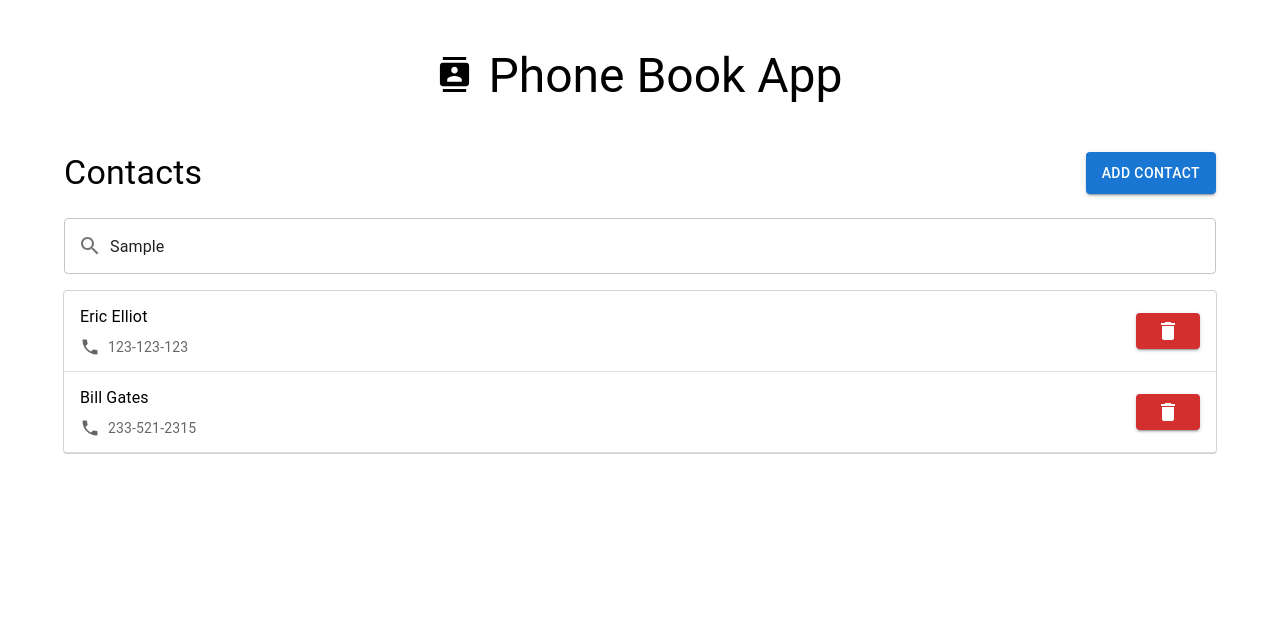
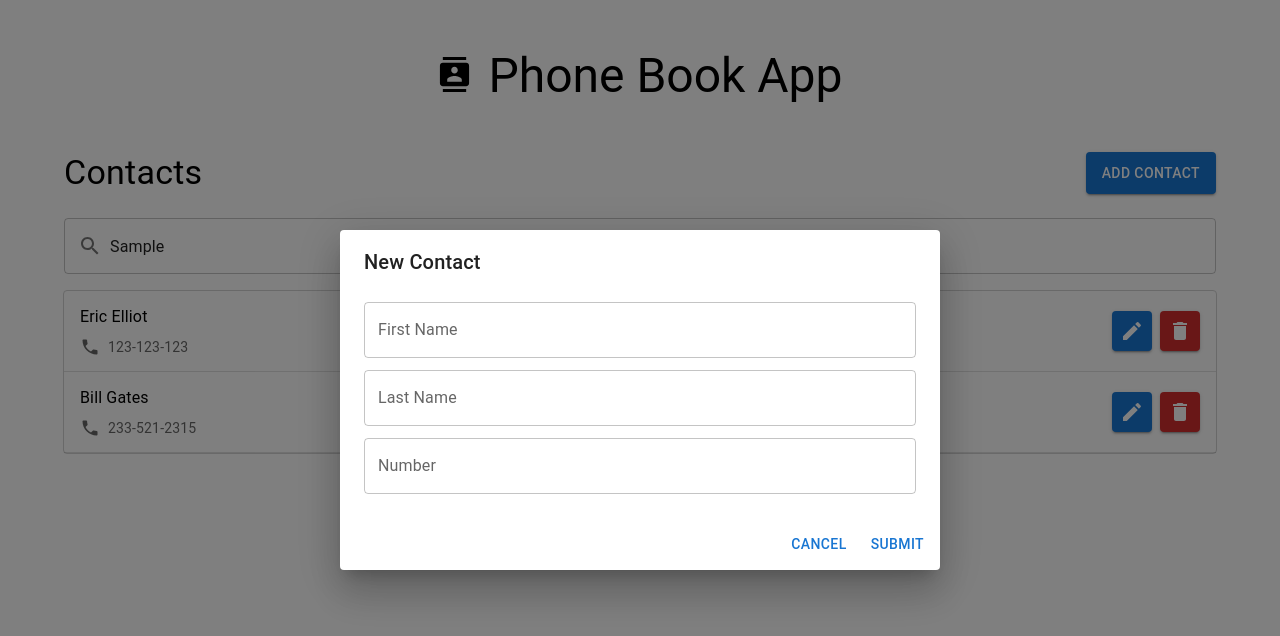
Before and after one commit to zackmichaeltech/phone-book-app, a React (Create React App) app in the folder client/: page / in a window 1280 px wide. Both pictures are taken after typing "Sample" into the empty fields and a click on the button "ADD CONTACT". Shown: the top 636 px of the page. Built offline with nearby package versions, Linux system fonts and the light colour scheme.

Commit message:
contact form, removed unneccessary console.log

```diff
--- a/client/package.json
+++ b/client/package.json
@@ -16,6 +16,7 @@
     "@types/react-dom": "^18.0.6",
     "react": "^18.2.0",
     "react-dom": "^18.2.0",
+    "react-hook-form": "^7.36.1",
     "react-scripts": "5.0.1",
     "typescript": "^4.8.4",
     "web-vitals": "^2.1.4"
--- a/client/src/App.tsx
+++ b/client/src/App.tsx
@@ -1,4 +1,4 @@
-import { useMemo } from "react";
+import { Fragment, useCallback, useMemo, useState } from "react";
 import {
   Button,
   Container,
@@ -12,25 +12,63 @@ import {
   useTheme,
 } from "@mui/material";
 import { Box } from "@mui/system";
-import { Search, Contacts, Delete, Phone } from "@mui/icons-material";
+import { Search, Contacts, Delete, Phone, Edit } from "@mui/icons-material";
+import ContactFormDialog, {
+  Contact,
+  SubmitFunction,
+} from "./ContactFormDialog";
 
 const sampleData = [
   {
-    name: "Eric Elliot",
+    id: "1",
+    firstname: "Eric",
+    lastname: "Elliot",
     number: "123-123-123",
   },
   {
-    name: "Bill Gates",
+    id: "2",
+    firstname: "Bill",
+    lastname: "Gates",
     number: "233-521-2315",
   },
 ];
 
 function App() {
   const theme = useTheme();
+  const [dialogOpen, setDialogOpen] = useState(false);
+
+  const handleCreateContact: SubmitFunction = useCallback((data: Contact) => {
+    setDialogOpen(false);
+  }, [setDialogOpen]);
+
+  const handleUpdateContact: SubmitFunction = useCallback((data: Contact) => {
+    setDialogOpen(false);
+  }, [setDialogOpen]);
+
+  const handleAddClicked = () => {
+    setHandleSubmit(() => handleCreateContact);
+    setDialogOpen(true);
+  };
+
+  const handleUpdateClicked = useCallback((id: string) => {
+    setHandleSubmit(() => handleUpdateContact);
+    setInitialInput(sampleData.find(({id: itemId}) => itemId === id))
+    setDialogOpen(true);
+  }, [handleUpdateContact]);
+
+  const [handleSubmit, setHandleSubmit] = useState<SubmitFunction>(
+    () => handleCreateContact
+  );
+
+  const handleClose = () => {
+    setDialogOpen(false);
+  };
+
+  const [initialInput, setInitialInput] = useState<Contact>();
 
   const items = useMemo(() => {
-    return sampleData.map(({ name, number }) => (
-      <>
+    return sampleData.map(({ firstname, lastname, number, id }) => (
+      <Fragment key={id}>
         <ListItem
           sx={{
             display: "flex",
@@ -39,22 +77,50 @@ function App() {
           }}
         >
           <ListItemText
-            primary={name}
+            primary={firstname + ' ' + lastname}
             secondary={
-              <Box mt={1} display="flex" flexDirection="row" alignItems="center">
-                <Phone fontSize="small" sx={{marginRight: theme.spacing(1)}} /> {number}
+              <Box
+                component="span"
+                mt={1}
+                display="flex"
+                flexDirection="row"
+                alignItems="center"
+              >
+                <Phone
+                  fontSize="small"
+                  sx={{ marginRight: theme.spacing(1) }}
+                />{" "}
+                {number}
               </Box>
             }
           />
-          <Button variant="contained" color="error">
-            <Delete />
-          </Button>
+          <Box>
+            <Button
+              sx={{
+                minWidth: "32px",
+                padding: theme.spacing(1, 1),
+                marginRight: theme.spacing(1),
+              }}
+              variant="contained"
+              color="primary"
+              onClick={() => handleUpdateClicked(id)}
+            >
+              <Edit />
+            </Button>
+            <Button
+              sx={{ minWidth: "32px", padding: theme.spacing(1, 1) }}
+              variant="contained"
+              color="error"
+            >
+              <Delete />
+            </Button>
+          </Box>
         </ListItem>
 
         <Divider component="li" />
-      </>
+      </Fragment>
     ));
-  }, []);
+  }, [theme, handleUpdateClicked]);
 
   return (
     <div className="App">
@@ -69,7 +135,6 @@ function App() {
           <Contacts fontSize="large" sx={{ marginRight: theme.spacing(2) }} />
           Phone Book App
         </Typography>
-
         <Box
           mt={6}
           width="100%"
@@ -78,9 +143,10 @@ function App() {
           flexDirection="row"
         >
           <Typography variant="h4">Contacts</Typography>
-          <Button variant="contained">Add Contact</Button>
+          <Button variant="contained" onClick={handleAddClicked}>
+            Add Contact
+          </Button>
         </Box>
-
         <Box mt={3} width="100%">
           <TextField
             fullWidth
@@ -94,18 +160,25 @@ function App() {
             placeholder="Search for contact by last name..."
           />
         </Box>
-
         <List
           sx={{
             width: "100%",
             border: "solid 1px lightgray",
             borderRadius: "4px",
             marginTop: theme.spacing(2),
-            padding:0
+            padding: 0,
           }}
         >
           {items}
         </List>
+        {dialogOpen && (
+          <ContactFormDialog
+            open={dialogOpen}
+            onSubmit={handleSubmit}
+            initialInput={initialInput}
+            onClose={handleClose}
+          />
+        )}
       </Container>
     </div>
   );
--- /dev/null
+++ b/client/src/ContactFormDialog.tsx
@@ -0,0 +1,57 @@
+import {
+  Button,
+  Dialog,
+  DialogActions,
+  DialogContent,
+  DialogTitle,
+  TextField,
+} from "@mui/material";
+import { useForm } from "react-hook-form";
+
+export interface Contact {
+  id?: String;
+  firstname: String;
+  lastname: String;
+  number: String;
+}
+
+export interface SubmitFunction {
+  (data: Contact): void;
+}
+
+interface Props {
+  open: boolean;
+  initialInput?: Contact;
+  onSubmit: SubmitFunction;
+  onClose: () => void;
+}
+
+const ContactFormDialog: React.FC<Props> = ({
+  open,
+  initialInput,
+  onSubmit,
+  onClose,
+}) => {
+
+  const { register, handleSubmit } = useForm({ defaultValues: initialInput });
+
+  return (
+    <Dialog open={open} onClose={onClose}>
+      <form onSubmit={handleSubmit(onSubmit)}>
+        <DialogTitle>{initialInput? "Update" : "New"} Contact</DialogTitle>
+        <DialogContent>
+          <TextField margin="dense" label="First Name" {...register("firstname")} fullWidth />
+          <TextField margin="dense" label="Last Name" {...register("lastname")} fullWidth />
+          <TextField margin="dense" label="Number" {...register("number")} fullWidth />
+        </DialogContent>
+
+        <DialogActions>
+          <Button onClick={onClose}>Cancel</Button>
+          <Button type="submit">Submit</Button>
+        </DialogActions>
+      </form>
+    </Dialog>
+  );
+};
+
+export default ContactFormDialog;
```
Also changed, not shown: 2 other files (tests, documents, lock files or other folders).
